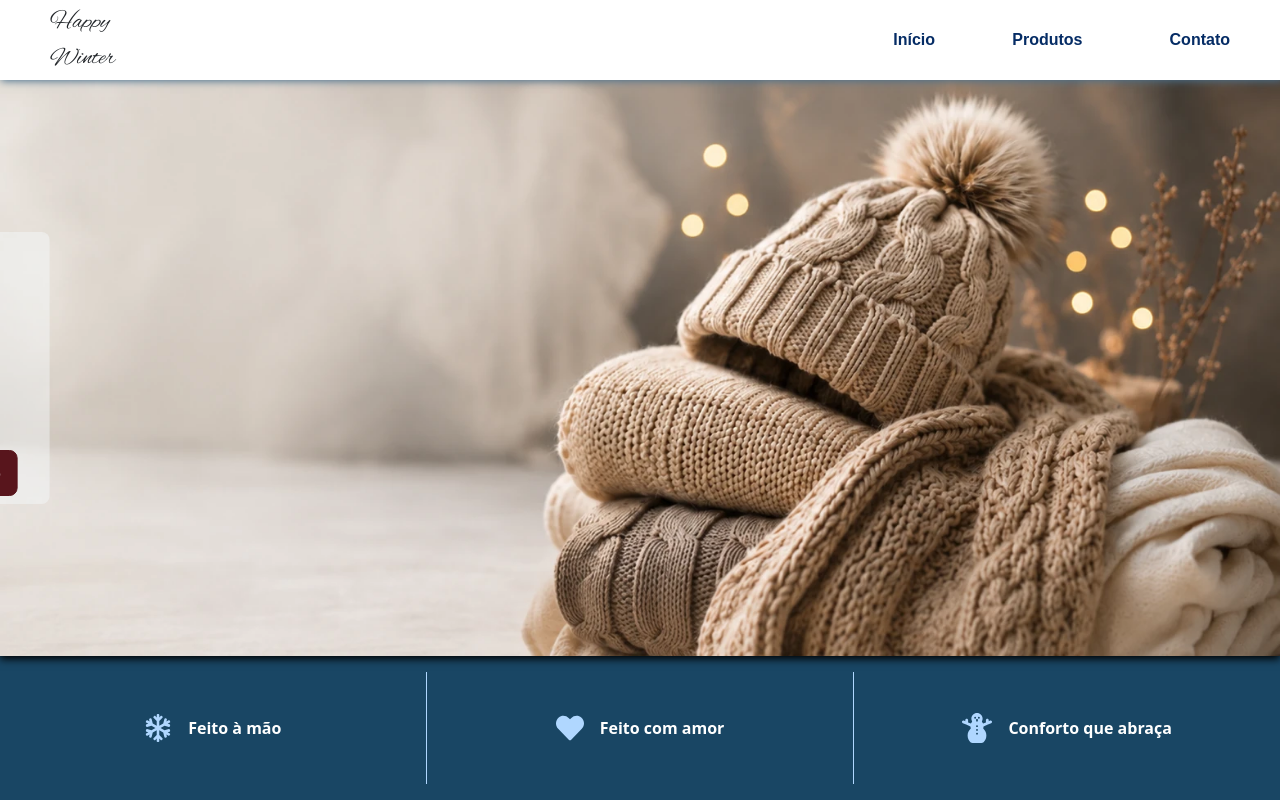
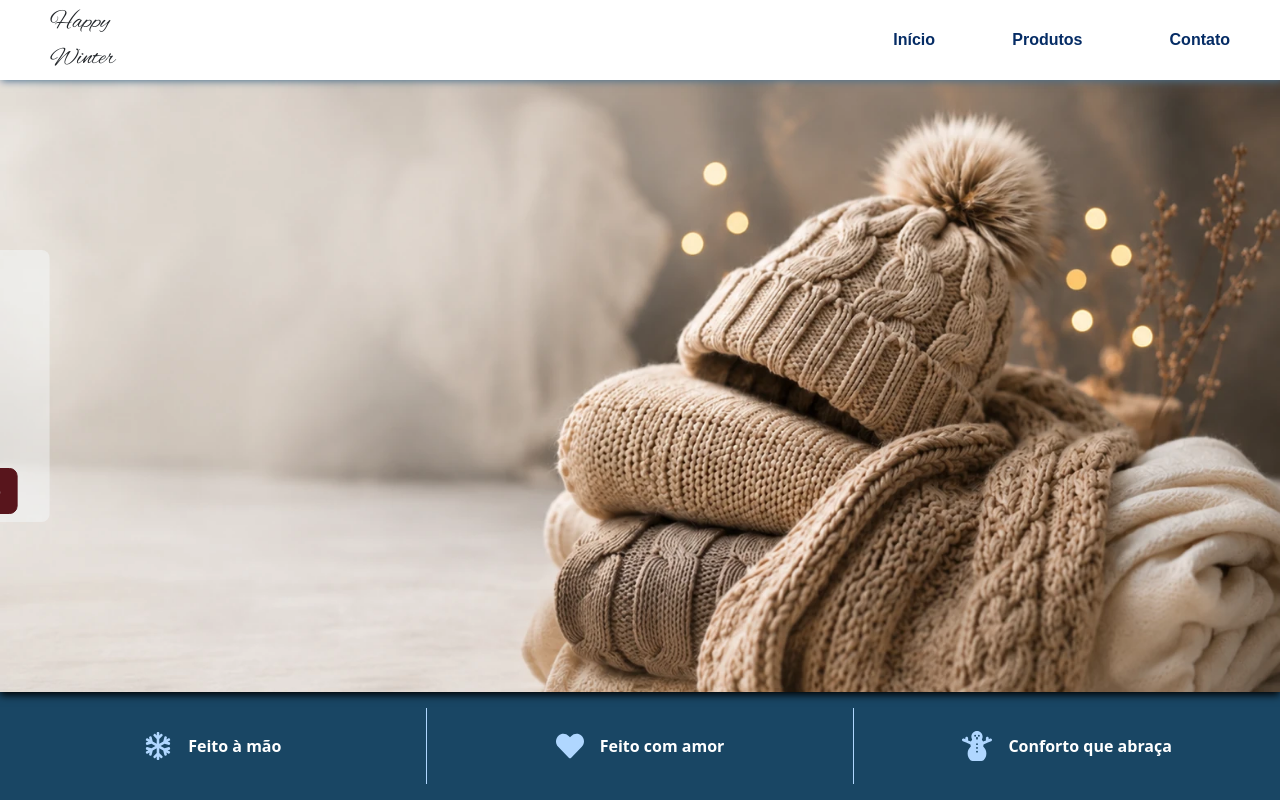
Before and after one commit to adceduardo/happy-winter, a React (Vite) app in the folder happy-winter/: page / in a window 1280 px wide. Shown: the top 800 px of the page. Built offline with nearby package versions, Linux system fonts and the light colour scheme.

Commit message:
[style] improvements in the height content footer

```diff
--- a/happy-winter/src/components/Content/Content.css
+++ b/happy-winter/src/components/Content/Content.css
@@ -64,7 +64,7 @@
 }
 
 .presentation-footer {
-  height: 20%;
+  height: 15%;
   width: 100%;
 }
 
```
